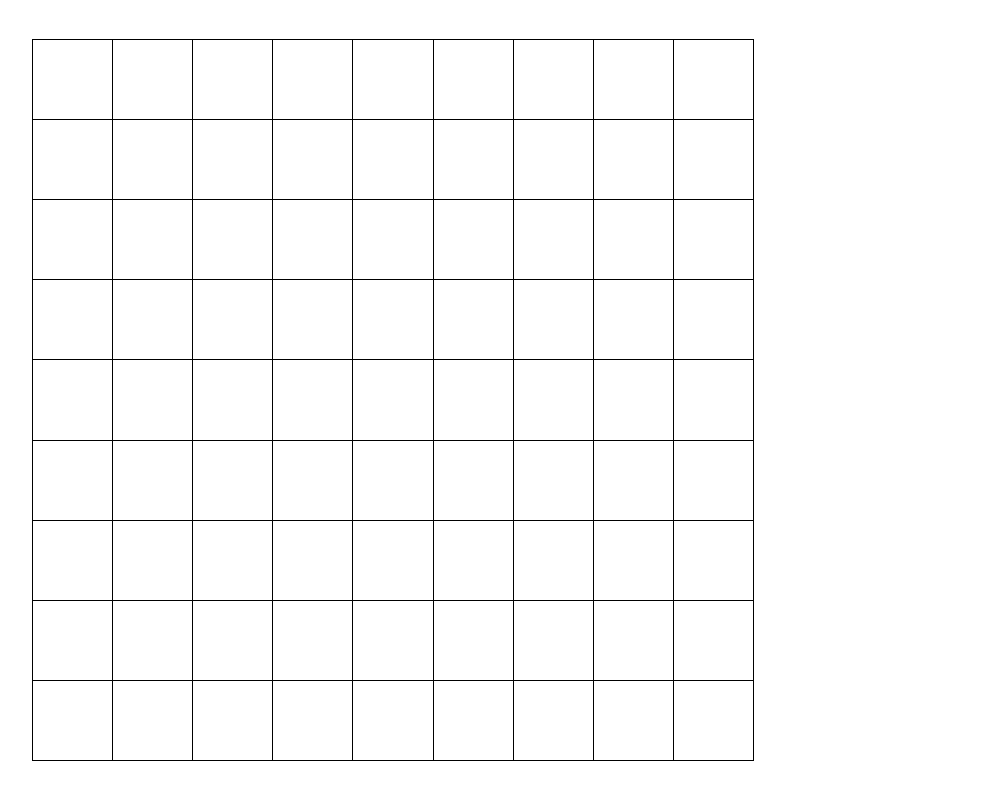
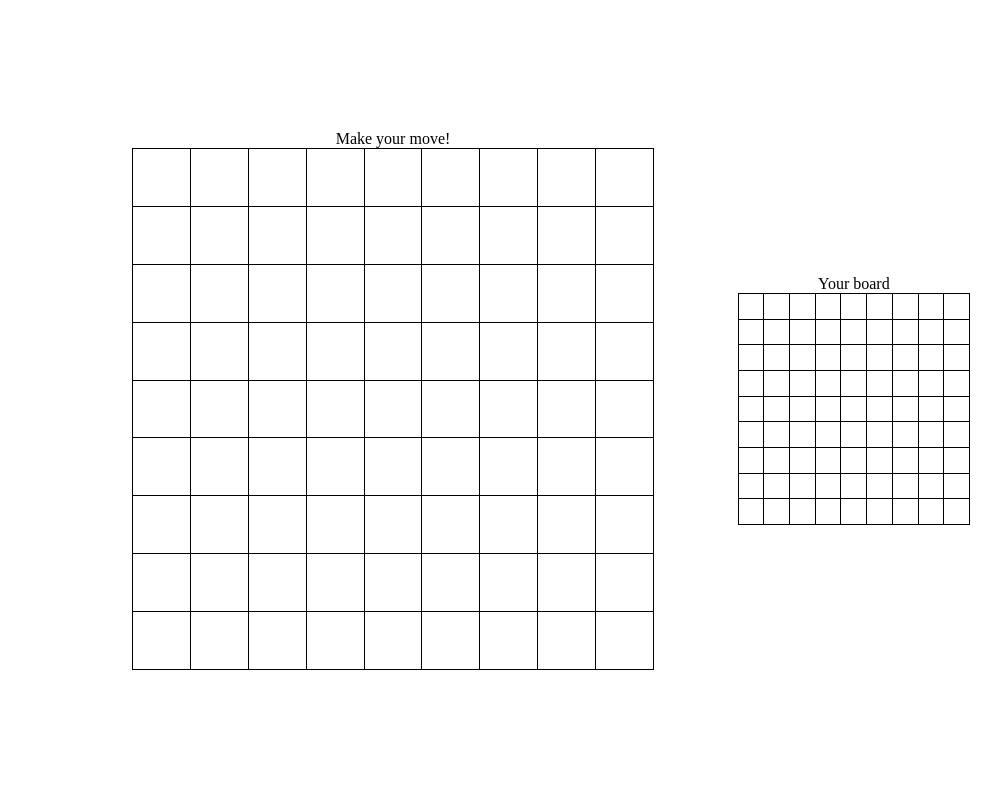
Before and after one commit to justonhart/odin-battleship, a website built with webpack: page src/index.html in a window 1280 px wide. Shown: the whole page, without its empty margins (247-1248 px from the left). Built offline with nearby package versions, Linux system fonts and the light colour scheme.

Commit message:
Set up basic UI and styling for gameplay

```diff
--- a/src/index.html
+++ b/src/index.html
@@ -5,7 +5,15 @@
 		<title>Odin Battleship</title>
 	</head>
 	<body>
-		<div class="gameboard">
+		<div class="container center">
+			Make your move!
+			<div id="targetBoard" class="gameboard">
+			</div>
+		</div>
+		<div class="container">
+			Your board
+			<div id="playerBoard" class="gameboard">
+			</div>
 		</div>
 	</body>
 </html>
--- a/src/scripts/script.ts
+++ b/src/scripts/script.ts
@@ -2,7 +2,8 @@ import '../style.css';
 import Player from './Player';
 
 let isPlayerGame: boolean;
-const gameboardElement = document.querySelector('.gameboard') as HTMLDivElement;
+const targetBoard = document.getElementById('targetBoard') as HTMLDivElement;
+const playerBoard = document.getElementById('playerBoard') as HTMLDivElement;
 
 let players: Player[] = [];
 players.push(new Player());
@@ -10,13 +11,13 @@ players.push(new Player());
 
 let currentPlayerIndex = 0;
 
-drawGameboard(currentPlayerIndex);
+renderGameState(currentPlayerIndex);
 
 /**
  * Render a player's moveMatrix inside the Gameboard element
  */
-function drawGameboard(playerIndex: number): void {
-	gameboardElement.innerHTML = '';
+function renderGameState(playerIndex: number): void {
+	targetBoard.innerHTML = '';
 	for (let i = 0; i < 9; i++) {
 		for (let j = 0; j < 9; j++) {
 			let space = document.createElement('div');
@@ -33,7 +34,32 @@ function drawGameboard(playerIndex: number): void {
 					space.classList.add('miss');
 				}
 			}
-			gameboardElement.appendChild(space);
+			targetBoard.appendChild(space);
+		}
+	}
+
+	playerBoard.innerHTML = '';
+	let playerBoardAttackData = players[playerIndex].Gameboard.getAttacks();
+	for (let i = 0; i < 9; i++) {
+		for (let j = 0; j < 9; j++) {
+			let space = document.createElement('div');
+			space.classList.add('space');
+			space.dataset.row = i.toString();
+			space.dataset.col = j.toString();
+
+			let attack = playerBoardAttackData.find(
+				(attack) => attack.x === i && attack.y === j,
+			);
+			if (attack != undefined) {
+				console.log(attack);
+				if (attack.hit) {
+					space.innerText = '💥';
+					space.classList.add('hit');
+				} else {
+					space.classList.add('miss');
+				}
+			}
+			playerBoard.appendChild(space);
 		}
 	}
 }
@@ -41,12 +67,14 @@ function drawGameboard(playerIndex: number): void {
 addEventListener('click', (event: Event) => {
 	if (
 		event.target instanceof HTMLDivElement &&
+		event.target.parentElement.id === 'targetBoard' &&
 		event.target.classList.contains('space')
 	) {
 		let targetPlayer = players[(currentPlayerIndex + 1) % 2];
 		let x = parseInt(event.target.dataset.row);
 		let y = parseInt(event.target.dataset.col);
 		players[currentPlayerIndex].makeMove(targetPlayer, x, y);
-		drawGameboard(currentPlayerIndex);
+		targetPlayer.Gameboard.receiveAttack(x, y);
+		renderGameState(currentPlayerIndex);
 	}
 });
--- a/src/style.css
+++ b/src/style.css
@@ -6,21 +6,32 @@ body {
 }
 
 body {
+	display: grid;
+	grid-template-columns: 1fr 3fr 1fr;
+	text-align: center;
+	margin: 0 5%;
+}
+
+.container {
 	display: flex;
+	flex-direction: column;
+	align-items: center;
 	justify-content: center;
-	align-items: center;
+}
+
+.center {
+	grid-column: 2 / 3;
 }
 
 .gameboard {
 	display: grid;
-	flex: 1;
 	grid-template-columns: repeat(9, 1fr);
 	grid-template-rows: repeat(9, 1fr);
 	gap: 1px;
 	border: 1px solid black;
 	background-color: black;
 	aspect-ratio: 1 / 1;
-	max-width: 90vmin;
+	width: min(100%, 65vmin);
 }
 
 .space {
@@ -28,9 +39,6 @@ body {
 	justify-content: center;
 	align-items: center;
 	font-size: xxx-large;
-}
-
-.space {
 	background-color: white;
 	user-select: none;
 }
@@ -42,3 +50,7 @@ body {
 .miss {
 	background-color: #cccccc;
 }
+
+.hidden {
+	display: none;
+}
```
